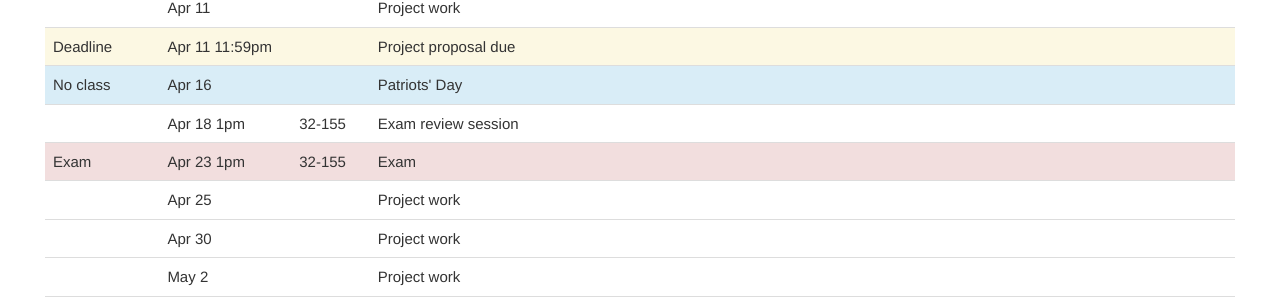
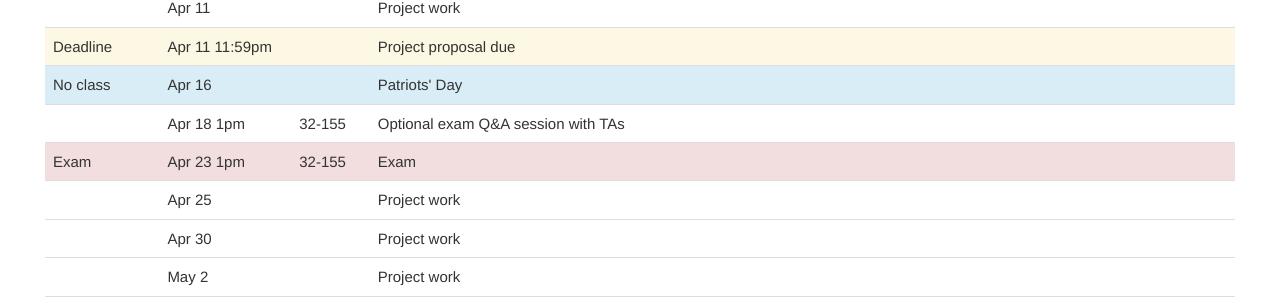
Before and after one commit to mit6874/mit6874.github.io, a Jekyll site: the page built from index.html, in a window 1280 px wide and 900 px high, scrolled down 3139 px. Shown: the part 145-453 px from the top of the window. Built offline with Jekyll 4.4.1, drawn with Linux system fonts in a browser that asks for light colours; nearby versions of some CDN libraries.

Commit message:
Update schedule

```diff
--- a/index.html
+++ b/index.html
@@ -463,7 +463,7 @@ layout: default
             <td></td>
             <td>Apr 18 1pm</td>
             <td>32-155</td>
-            <td>Exam review session</td>
+            <td>Optional exam Q&A session with TAs</td>
             <td></td>
             <td></td>
         </tr>
```
